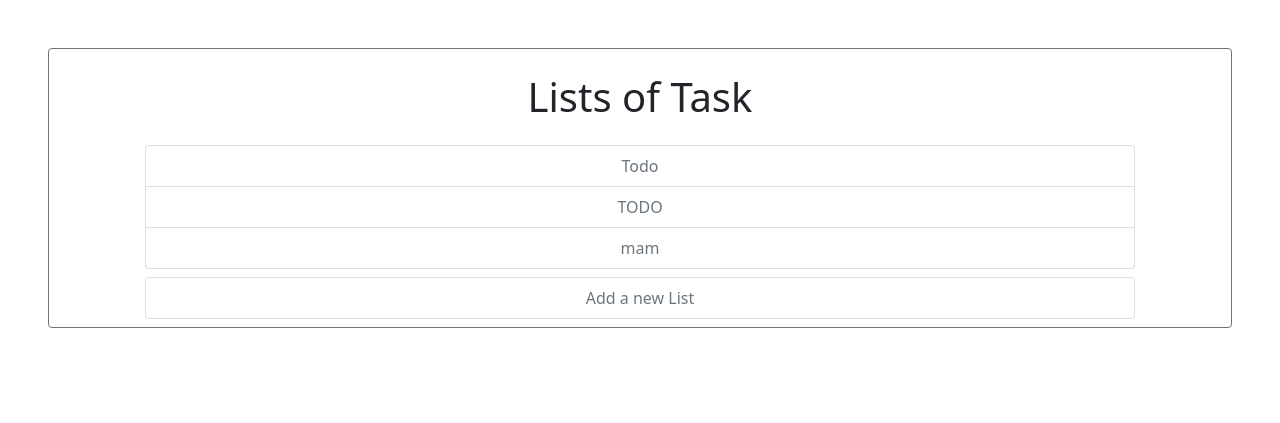
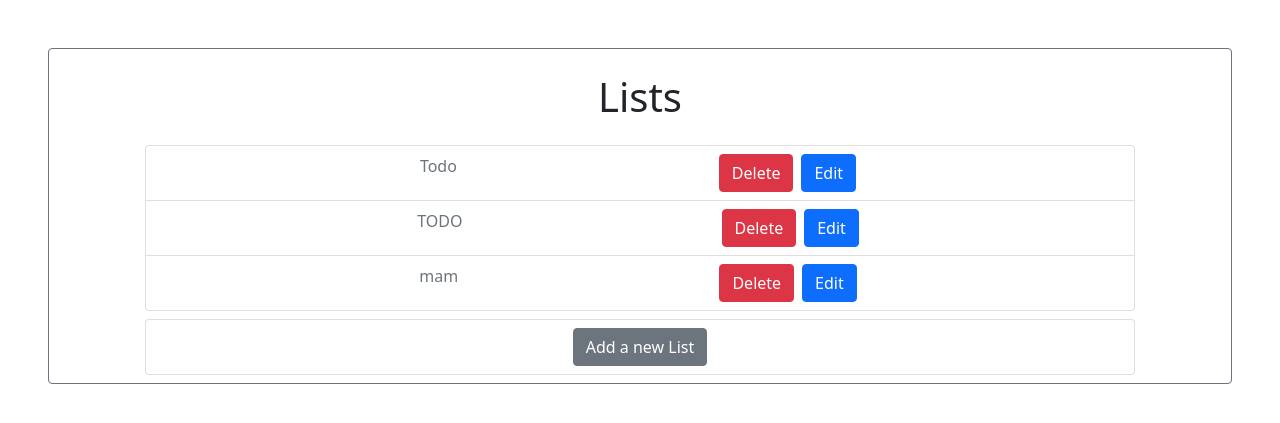
Before and after one commit to ulissesg/Web_DoIt, a Django app: page /DoIt in a window 1280 px wide. Shown: the top 423 px of the page. Run offline with Django 3.2, Linux system fonts and the light colour scheme; data comes from the database, SQL or seed files in the repository; both versions use the stored data as it was after the commit.

Commit message:
Interface and functionalities done

```diff
--- a/DoIt/models.py
+++ b/DoIt/models.py
@@ -14,7 +14,7 @@ class Task(models.Model):
     is_done = models.BooleanField(blank=True, null=True)
     start_date = models.DateField(blank=True, null=True)
     end_date = models.DateField(blank=True, null=True)
-    time_it_takes = models.IntegerField('How much time it takes', blank=True, null=True)  # in minutes
+    time_it_takes = models.IntegerField('How much time it takes in minutes', blank=True, null=True)
     is_important = models.BooleanField(blank=True, null=True)
     list = models.ForeignKey(List, on_delete=models.CASCADE)
 
--- a/DoIt/templates/DoIt/index.html
+++ b/DoIt/templates/DoIt/index.html
@@ -6,25 +6,28 @@
           content="width=device-width, user-scalable=no, initial-scale=1.0, maximum-scale=1.0, minimum-scale=1.0">
     <meta http-equiv="X-UA-Compatible" content="ie=edge">
     <link href="https://cdn.jsdelivr.net/npm/bootstrap@5.0.2/dist/css/bootstrap.min.css" rel="stylesheet" integrity="sha384-EVSTQN3/azprG1Anm3QDgpJLIm9Nao0Yz1ztcQTwFspd3yD65VohhpuuCOmLASjC" crossorigin="anonymous">
-    <title>Lists of Task</title>
+    <title>Lists</title>
 </head>
 <body>
-<fieldset class="border border-secondary rounded m-5">
-    <h1 class="text-center my-4">Lists of Task</h1>
+<div class="border border-secondary rounded m-5">
+    <h1 class="text-center my-4">Lists</h1>
     {% if list_of_lists %}
-
-        {% if messages %}
-            {% for message in messages %}
-                <p class="text-center"><strong>{{ message }}</strong></p>
-            {% endfor %}
-        {% endif %}
-
         <ul class="list-group mx-5 my-2 px-5">
             {% for list in list_of_lists %}
-                <li class="list-group-item text-center">
-                    <a href="{% url 'DoIt:tasks' list.id list.name%}" class="link-secondary" style="text-decoration:none">
-                        {{ list.name }}
+                <li class="list-group-item d-flex justify-content-evenly">
+                    <a href="{% url 'DoIt:tasks' list.id %}" class="link-secondary text-decoration-none">
+                    {{ list.name }}
                     </a>
+                    <div class=" d-flex justify-content-evenly">
+                        <form method="post" action="{% url 'DoIt:delete_list' list.id %}" class="mx-1">
+                            {% csrf_token %}
+                            <input type="submit" class="btn btn-danger" value="Delete">
+                        </form>
+                        <form method="post" action="{% url 'DoIt:edit_list' list.id %}" class="mx-1">
+                            {% csrf_token %}
+                            <input type="submit" class="btn btn-primary" value="Edit">
+                        </form>
+                    </div>
                 </li>
             {% endfor %}
 
@@ -34,12 +37,11 @@
     {% endif %}
     <ul class="list-group mx-5 my-2 px-5">
         <li class="list-group-item text-center">
-            <a href="{% url 'DoIt:new_list' %}" class="link-secondary" style="text-decoration:none">
+            <a href="{% url 'DoIt:new_list' %}" class="btn btn-secondary text-decoration-none" >
                 Add a new List
             </a>
         </li>
     </ul>
-
-</fieldset>
+</div>
 </body>
 </html>
--- a/DoIt/urls.py
+++ b/DoIt/urls.py
@@ -1,13 +1,16 @@
 from django.urls import path
 
 from . import views
-from .views import IndexView
 
 app_name = 'DoIt'
 urlpatterns = [
     path('', views.IndexView.as_view(), name='index'),
-    path('<int:pk>/<str:name>', views.ListTasksView.as_view(), name='tasks'),
-    path('<int:pk>/', views.DetailsTaskView.as_view(), name='details'),
-    path('new_list/', views.new_list, name='new_list'),
-    path('new_task/<int:pk>', views.new_task, name='new_task'),
+    path('<int:pk>/', views.ListTasksView.as_view(), name='tasks'),
+    path('detail/<int:pk>', views.DetailsTaskView.as_view(), name='details'),
+    path('new_list/', views.NewList.as_view(), name='new_list'),
+    path('new_task/', views.NewTask.as_view(), name='new_task'),
+    path('delete_list/<int:pk>', views.DeleteList.as_view(), name='delete_list'),
+    path('delete_task/<int:pk>', views.DeleteTask.as_view(), name='delete_task'),
+    path('edit_list/<int:pk>', views.EditList.as_view(), name='edit_list'),
+    path('edit_task/<int:pk>', views.EditTask.as_view(), name='edit_task')
 ]
--- a/DoIt/views.py
+++ b/DoIt/views.py
@@ -1,11 +1,5 @@
 # Create your views here.
-from webbrowser import get
-
-from django.http import HttpResponse, HttpResponseRedirect
-from django.shortcuts import render, get_object_or_404
-from django.contrib import messages
-from django.template import loader
-from django.urls import reverse
+from django.urls import reverse, reverse_lazy
 from django.views import generic
 
 from DoIt.models import List, Task
@@ -19,25 +13,21 @@ class IndexView(generic.ListView):
         return List.objects.all()
 
 
-def new_list(request):
-    if request.method == 'POST':
-        if request.POST['name']:
-            list_name = request.POST['name']
-            nw_list = List(name=list_name)
-            nw_list.save()
+class NewList(generic.CreateView):
+    model = List
+    fields = '__all__'
+    success_url = reverse_lazy('DoIt:index')
 
-            messages.info(request, 'List created successfully')
-            return HttpResponseRedirect(reverse('DoIt:index'))
 
-        else:
-            # Redisplay the form to create a list.
-            return render(request, 'DoIt/new_list.html', {
-                'error_message': "You didn't typed a name for the list.",
-            })
+class EditList(generic.UpdateView):
+    model = List
+    fields = '__all__'
+    success_url = reverse_lazy('DoIt:index')
 
-    else:
-        template = loader.get_template('DoIt/new_list.html')
-        return HttpResponse(template.render({}, request))
+
+class DeleteList(generic.DeleteView):
+    model = List
+    success_url = reverse_lazy('DoIt:index')
 
 
 class ListTasksView(generic.ListView):
@@ -48,41 +38,33 @@ class ListTasksView(generic.ListView):
         return Task.objects.filter(list=self.kwargs.get('pk'))
 
 
-def new_task(request, pk):
-    if request.method == 'POST':
-        # name is the only mandatory field to add a new task
-        if request.POST['name']:
-            task_name = request.POST['name']
-            task_description = request.POST['description']
-            task_is_done = True if request.POST.get('is_done') else False
-            task_start_date = None if not request.POST['start_date'] else request.POST['start_date']
-            print('startdate: ' + str(task_start_date))
-            task_end_date = None if not request.POST['end_date'] else request.POST['end_date']
-            print('end date: ' + str(task_end_date))
-            task_time_it_takes = request.POST.get('time_it_takes', 0)
-            task_is_important = True if request.POST.get('is_important') else False
-            nw_task = Task(name=task_name, description=task_description, is_done=task_is_done,
-                           start_date=task_start_date, end_date=task_end_date,
-                           time_it_takes=task_time_it_takes, is_important=task_is_important,
-                           list=get_object_or_404(List, pk=pk))
-            nw_task.save()
+class NewTask(generic.CreateView):
+    model = Task
+    fields = '__all__'
+    success_url = reverse_lazy('DoIt:index')
 
-            messages.info(request, 'Task created successfully')
-            return HttpResponseRedirect(reverse('DoIt:tasks',
-                                                kwargs={'pk': pk, 'name': get_object_or_404(List, pk=pk).name}))
 
-        else:
-            # Redisplay the form to create a task.
-            return render(request, 'DoIt/new_task.html', {
-                'list_name': get_object_or_404(List, pk=pk).name,
-                'error_message': "You didn't typed a name for the task.",
-            })
+class EditTask(generic.UpdateView):
+    model = Task
+    fields = '__all__'
+    success_url = reverse_lazy('DoIt:index')
 
-    else:
-        context = {
-            'list_name': get_object_or_404(List, pk=pk).name,
-        }
-        return render(request, 'DoIt/new_task.html', context)
+    def post(self, request, **kwargs):
+        task = self.get_object()
+        request.POST = request.POST.copy()
+        request.POST['name'] = task.name
+        request.POST['description'] = task.description
+        request.POST['is_done'] = task.is_done
+        request.POST['start_date'] = task.start_date
+        request.POST['end_date'] = task.end_date
+        request.POST['time_it_takes'] = task.time_it_takes
+        request.POST['is_important'] = task.is_important
+        return super(EditTask, self).post(request, **kwargs)
+
+
+class DeleteTask(generic.DeleteView):
+    model = Task
+    success_url = reverse_lazy('DoIt:index')
 
 
 class DetailsTaskView(generic.DetailView):
```
Also changed, not shown: DoIt/templates/DoIt/list_form.html (renamed from DoIt/templates/DoIt/new_list.html, +11 -16 lines), DoIt/templates/DoIt/list_tasks.html (+19 -17 lines), DoIt/templates/DoIt/new_task.html (deleted, +0 -43 lines), DoIt/templates/DoIt/task_details.html (+7 -5 lines), DoIt/templates/DoIt/task_form.html (added, +22 -0 lines), db.sqlite3.
